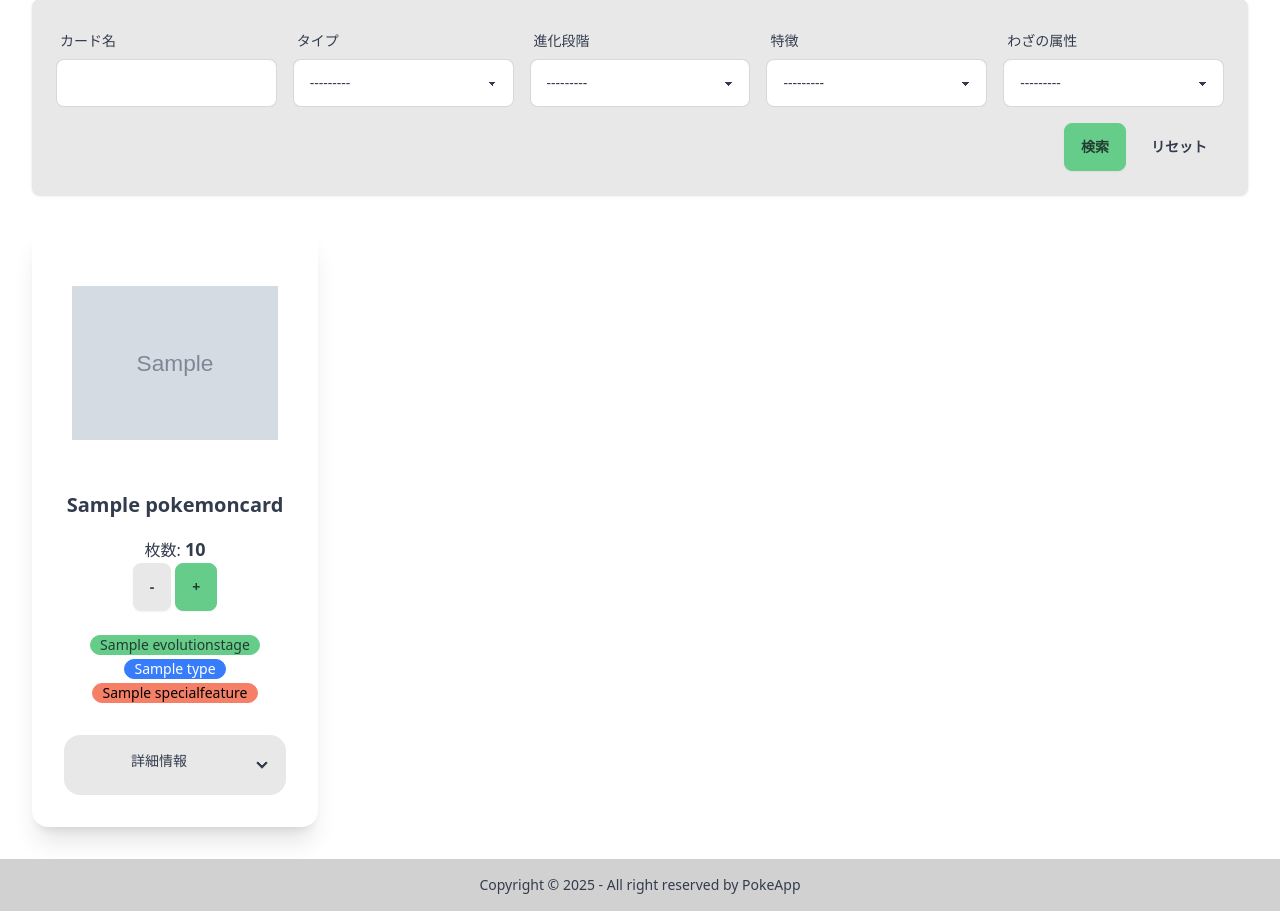
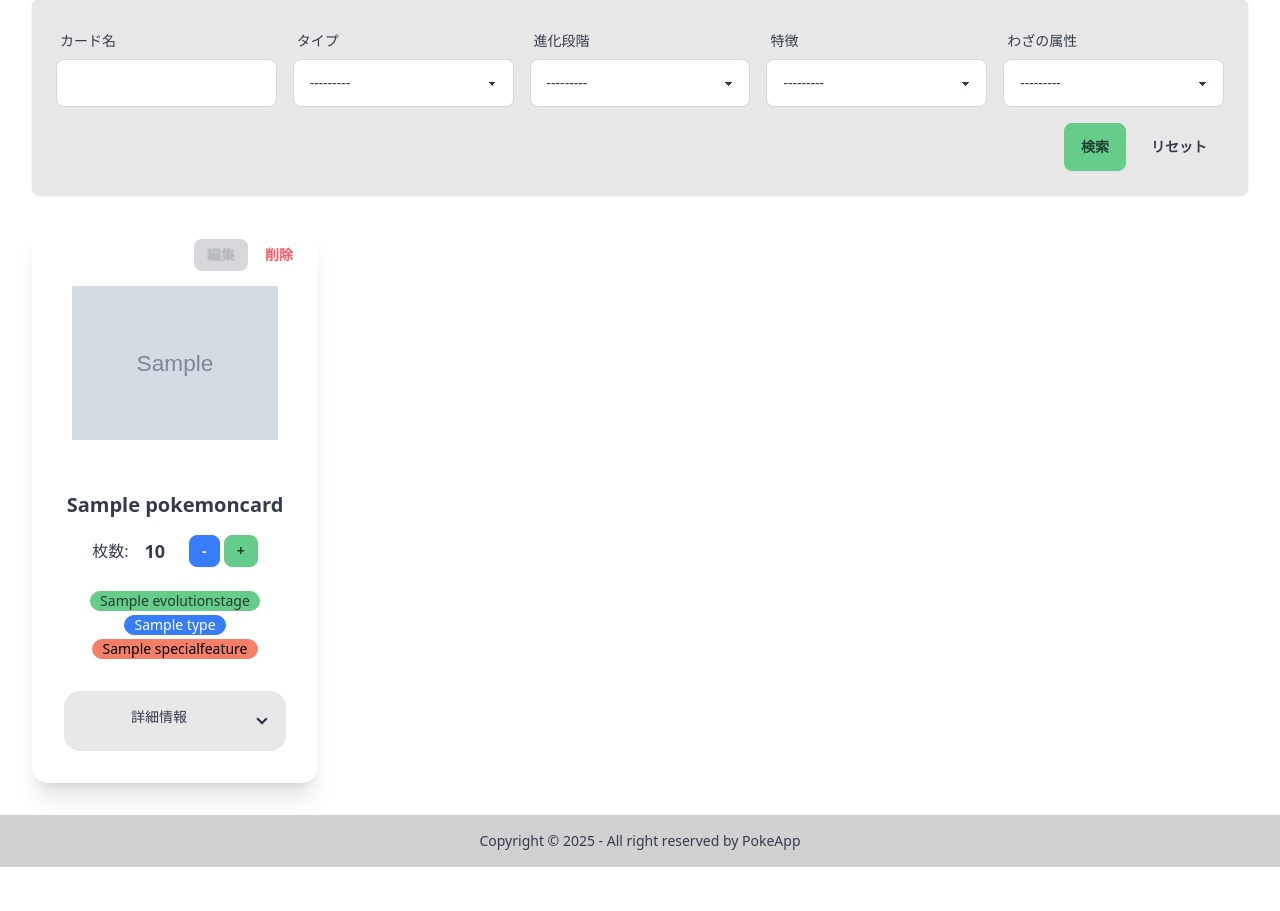
Before and after one commit to tabetaaaaaaa/ptcg-home-gym-manager, a Django app: page / in a window 1280 px wide. Shown: the part 177-1088 px from the top of the page. After the commit the page ends 1044 px from the top, so only its background shows below. Run offline with Django 5.2, Linux system fonts and the light colour scheme; tables that the repository leaves empty hold one stand-in row (values such as "Sample post"); grey boxes marked "Sample" are stand-in pictures; some libraries are stand-ins or nearby versions.

Commit message:
削除機能実装

```diff
--- a/cards/urls.py
+++ b/cards/urls.py
@@ -1,6 +1,7 @@
 from django.urls import path
 from .views import (
-    CardListView, card_create, increase_card_quantity, decrease_card_quantity
+    CardListView, card_create, increase_card_quantity, decrease_card_quantity,
+    delete_card
 )
 
 app_name = 'cards'
@@ -10,4 +11,5 @@ urlpatterns = [
     path('new/', card_create, name='card_create'),
     path('<int:pk>/increase/', increase_card_quantity, name='increase_card_quantity'),
     path('<int:pk>/decrease/', decrease_card_quantity, name='decrease_card_quantity'),
+    path('<int:pk>/delete/', delete_card, name='card_delete'),
 ]
--- a/cards/views.py
+++ b/cards/views.py
@@ -1,7 +1,7 @@
 from django.shortcuts import render, get_object_or_404
 from django.views.generic import ListView
 from django.http import HttpResponse
-from django.views.decorators.http import require_POST
+from django.views.decorators.http import require_POST, require_http_methods
 from .models import PokemonCard, Type, EvolutionStage, SpecialFeature, MoveType
 from .filters import PokemonCardFilter
 from .forms import PokemonCardForm
@@ -61,3 +61,20 @@ def decrease_card_quantity(request, pk):
         card.quantity -= 1
         card.save()
     return render(request, 'cards/_card_item.html', {'card': card})
+
+@require_http_methods(["GET", "DELETE"])
+def delete_card(request, pk):
+    card = get_object_or_404(PokemonCard, pk=pk)
+
+    if request.method == 'GET':
+        # 確認モーダルのHTMLを返す
+        return render(request, 'cards/_card_confirm_delete.html', {'card': card})
+
+    elif request.method == 'DELETE':
+        # カードを削除
+        card.delete()
+        # htmxがこのレスポンスを受け取ると、hx-targetで指定された要素をDOMから削除する
+        # さらに、HX-Triggerヘッダーでモーダルを閉じるようフロントエンドに指示する
+        response = HttpResponse("")
+        response['HX-Trigger'] = 'closeModal'
+        return response
--- a/static/css/dist/styles.css
+++ b/static/css/dist/styles.css
@@ -1898,6 +1898,13 @@ html {
   flex-grow: 1;
 }
 
+.card-actions {
+  display: flex;
+  flex-wrap: wrap;
+  align-items: flex-start;
+  gap: 0.5rem;
+}
+
 .card figure {
   display: flex;
   align-items: center;
@@ -2471,6 +2530,14 @@ html {
   .btn-primary {
     --btn-color: var(--fallback-p);
   }
+
+  .btn-secondary {
+    --btn-color: var(--fallback-s);
+  }
+
+  .btn-error {
+    --btn-color: var(--fallback-er);
+  }
 }
 
 @supports (color: color-mix(in oklab, black, black)) {
@@ -2496,6 +2573,26 @@ html {
   .btn-primary {
     --btn-color: var(--p);
   }
+
+  .btn-secondary {
+    --btn-color: var(--s);
+  }
+
+  .btn-error {
+    --btn-color: var(--er);
+  }
+}
+
+.btn-secondary {
+  --tw-text-opacity: 1;
+  color: var(--fallback-sc,oklch(var(--sc)/var(--tw-text-opacity)));
+  outline-color: var(--fallback-s,oklch(var(--s)/1));
+}
+
+.btn-error {
+  --tw-text-opacity: 1;
+  color: var(--fallback-erc,oklch(var(--erc)/var(--tw-text-opacity)));
+  outline-color: var(--fallback-er,oklch(var(--er)/1));
 }
 
 .btn.glass {
@@ -3171,6 +3288,27 @@ details.collapse summary::-webkit-details-marker {
   padding-right: 0.438rem;
 }
 
+.btn-sm {
+  height: 2rem;
+  min-height: 2rem;
+  padding-left: 0.75rem;
+  padding-right: 0.75rem;
+  font-size: 0.875rem;
+}
+
+.btn-square:where(.btn-sm) {
+  height: 2rem;
+  width: 2rem;
+  padding: 0px;
+}
+
+.btn-circle:where(.btn-sm) {
+  height: 2rem;
+  width: 2rem;
+  border-radius: 9999px;
+  padding: 0px;
+}
+
 .card-compact .card-body {
   padding: 1rem;
   font-size: 0.875rem;
@@ -3247,6 +3385,26 @@ details.collapse summary::-webkit-details-marker {
   position: static;
 }
 
+.absolute {
+  position: absolute;
+}
+
+.relative {
+  position: relative;
+}
+
+.right-3 {
+  right: 0.75rem;
+}
+
+.top-3 {
+  top: 0.75rem;
+}
+
+.z-10 {
+  z-index: 10;
+}
+
 .mx-auto {
   margin-left: auto;
   margin-right: auto;
@@ -3269,6 +3427,14 @@ details.collapse summary::-webkit-details-marker {
   margin-bottom: 2rem;
 }
 
+.ml-4 {
+  margin-left: 1rem;
+}
+
+.mr-2 {
+  margin-right: 0.5rem;
+}
+
 .mt-4 {
   margin-top: 1rem;
 }
--- a/templates/cards/_card_item.html
+++ b/templates/cards/_card_item.html
@@ -1,5 +1,14 @@
 {% load static %}
-<div id="card-{{ card.pk }}" class="card w-full bg-base-100 shadow-xl transition-transform transform hover:-translate-y-1">
+<div id="card-{{ card.pk }}" class="card w-full bg-base-100 shadow-xl transition-transform transform hover:-translate-y-1 relative">
+    <div class="absolute top-3 right-3 z-10"> {# ボタンをカードの右上に配置するためのdiv #}
+        <button class="btn btn-ghost btn-sm" disabled>編集</button>
+        <button
+          class="btn btn-ghost btn-sm text-error"
+          hx-get="{% url 'cards:card_delete' card.pk %}"
+          hx-target="#dialog-target">
+          削除
+        </button>
+    </div>
     <figure class="px-10 pt-10">
         <img src="{% if card.image_path %}{{ MEDIA_URL }}{{ card.image_path }}{% else %}{% static 'images/nonepic.png' %}{% endif %}" alt="{{ card.name }}" class="rounded-xl h-48 w-full object-contain" />
     </figure>
```
Also changed, not shown: other parts of static/css/dist/styles.css (+87 -4 lines), docs/00_tasks.md (+4 -1 lines), templates/cards/_card_confirm_delete.html (added, +48 -0 lines).
